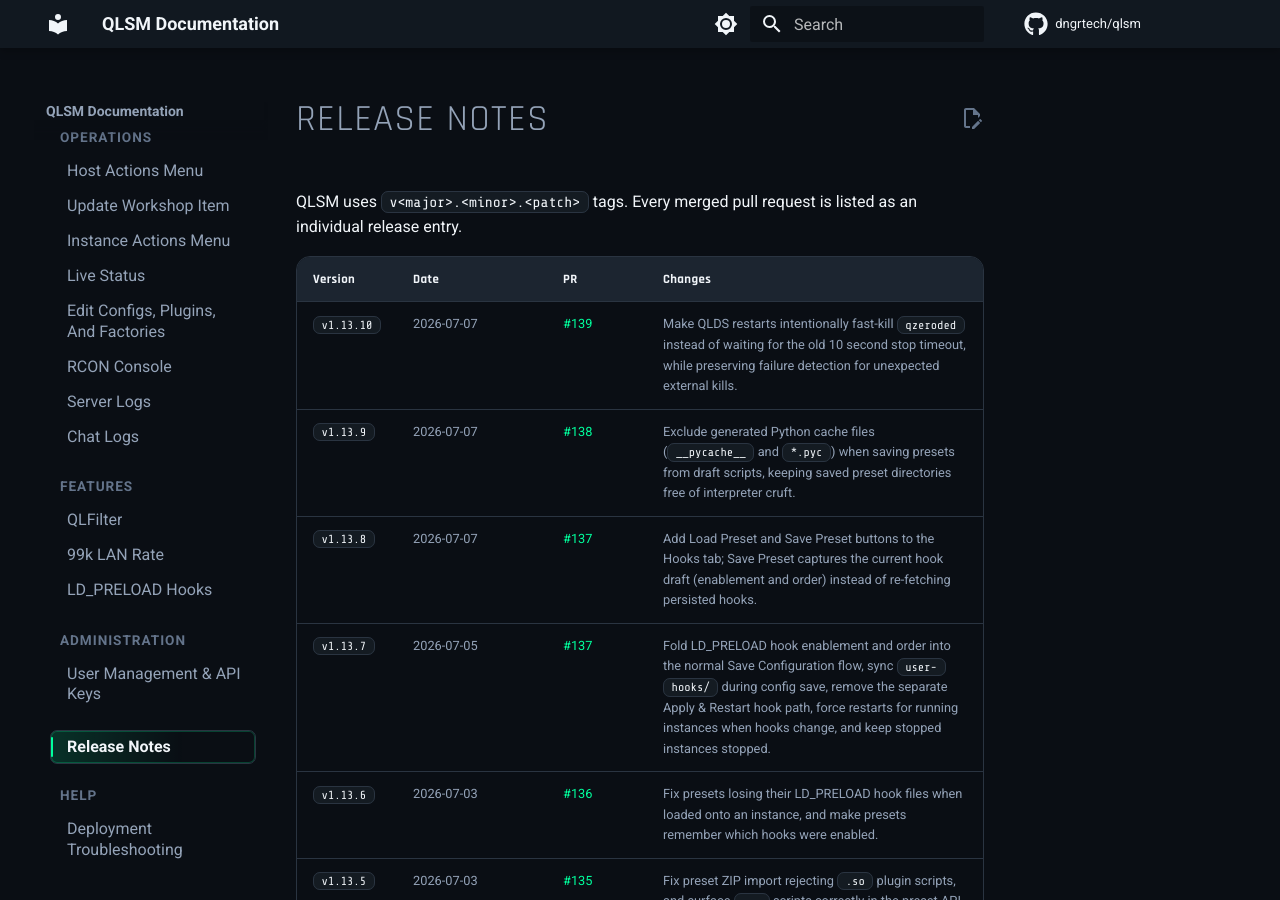
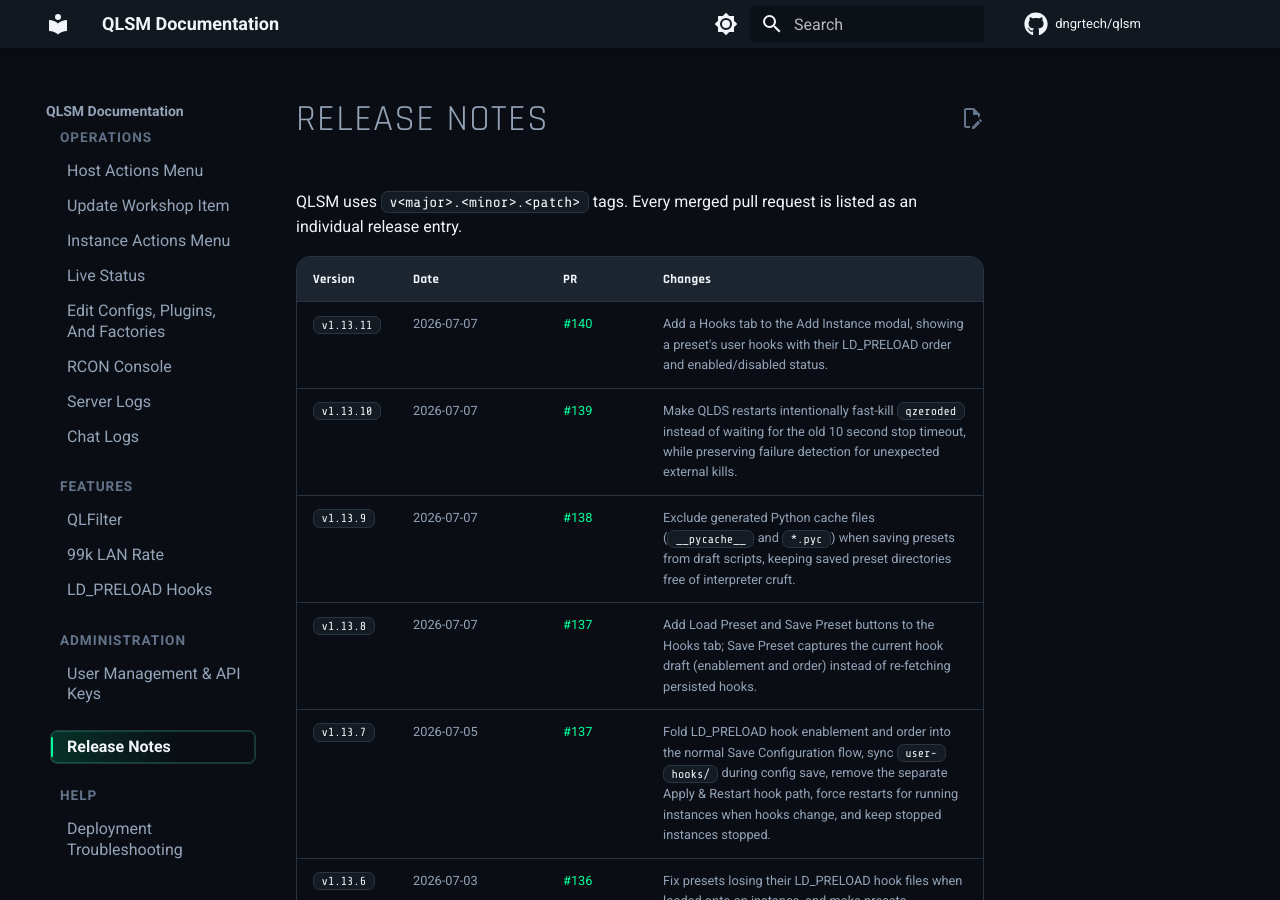
Before and after one commit to dngrtech/qlsm, an MkDocs documentation site: the page built from docs/user/releases.md, in a window 1280 px wide and 900 px high. Built offline with MkDocs 1.6.1 and Material for MkDocs 9.7.7, drawn with Linux system fonts in a browser that asks for light colours; comment, search, counter and statistics services are not loaded.

Commit message:
docs(releases): add v1.13.11 entry for PR 140

```diff
--- a/docs/user/releases.md
+++ b/docs/user/releases.md
@@ -4,6 +4,7 @@
 
 | Version | Date | PR | Changes |
 | --- | --- | --- | --- |
+| `v1.13.11` | 2026-07-07 | [#140](https://github.com/dngrtech/qlsm/pull/140) | Add a Hooks tab to the Add Instance modal, showing a preset's user hooks with their LD_PRELOAD order and enabled/disabled status. |
 | `v1.13.10` | 2026-07-07 | [#139](https://github.com/dngrtech/qlsm/pull/139) | Make QLDS restarts intentionally fast-kill `qzeroded` instead of waiting for the old 10 second stop timeout, while preserving failure detection for unexpected external kills. |
 | `v1.13.9` | 2026-07-07 | [#138](https://github.com/dngrtech/qlsm/pull/138) | Exclude generated Python cache files (`__pycache__` and `*.pyc`) when saving presets from draft scripts, keeping saved preset directories free of interpreter cruft. |
 | `v1.13.8` | 2026-07-07 | [#137](https://github.com/dngrtech/qlsm/pull/137) | Add Load Preset and Save Preset buttons to the Hooks tab; Save Preset captures the current hook draft (enablement and order) instead of re-fetching persisted hooks. |
```
